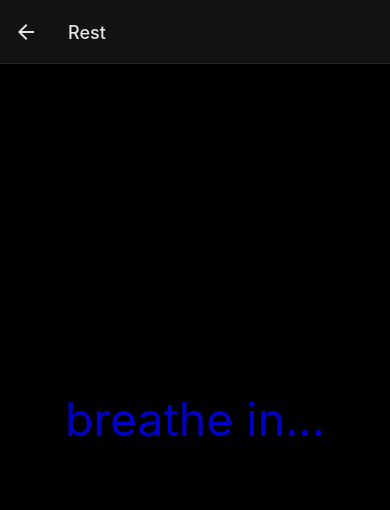
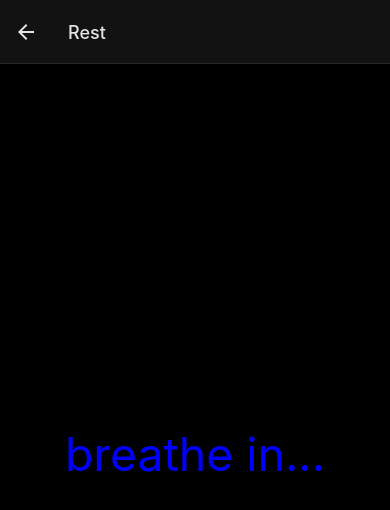
Before and after one commit to JoAnFe/MobDev-Final, a React Native app in the folder restive/: screen / in a window 390 px wide. Both pictures are taken after a click on the button "REST". Shown: the top 510 px of the page. Built offline with nearby package versions, Linux system fonts and the light colour scheme.

Commit message:
with a working breathing ball

```diff
--- a/restive/App.js
+++ b/restive/App.js
@@ -29,58 +29,53 @@ function HomePage({ navigation }) {
 }
 
 function RestPage({ navigation }) {
-  const inOpacity = useRef(new Animated.Value(0)).current;
-  const ballOpacity = useRef(new Animated.Value(0)).current; // Opacity for the blue ball
-  const ballScale = useRef(new Animated.Value(1)).current; // Scale for the blue ball
+  const fadeAnim = useRef(new Animated.Value(1)).current; // Initial opacity for the text
+  const ballOpacity = useRef(new Animated.Value(0)).current; // Initial opacity for the ball
+  const ballScale = useRef(new Animated.Value(1)).current; // Initial scale for the ball
 
   useEffect(() => {
-    // Sequence: Text fades in, then after a delay, the blue ball appears
+    // Sequence for fading out text and fading in ball
     Animated.sequence([
-      Animated.timing(inOpacity, {
-        toValue: 1,
-        duration: 4000,
+      Animated.delay(4000), // Wait for 4 seconds
+      Animated.timing(fadeAnim, { // Fade out the text
+        toValue: 0,
+        duration: 2000,
         useNativeDriver: true,
       }),
-      Animated.delay(4000), // Wait for 4 seconds after text animation
-      Animated.timing(ballOpacity, { // Fade in the blue ball
+      Animated.timing(ballOpacity, { // Fade in the ball
         toValue: 1,
         duration: 2000,
         useNativeDriver: true,
       }),
-    ]).start();
-
-    // Loop for the blue ball growing and shrinking
+    ]).start(() => {
+      // After the sequence is complete, start the breathing effect
       Animated.loop(
         Animated.sequence([
           Animated.timing(ballScale, {
-          toValue: 1.5, // Grow the ball to 1.5 times its size
-          duration: 2000,
+            toValue: 9, // Scale up
+            duration: 10000,
             useNativeDriver: true,
           }),
           Animated.timing(ballScale, {
-          toValue: 1, // Shrink the ball back to its original size
+            toValue: 1, // Scale down
             duration: 2000,
             useNativeDriver: true,
           }),
         ])
       ).start();
-  }, [inOpacity, ballOpacity, ballScale]);
+    });
+  }, [fadeAnim, ballOpacity, ballScale]);
 
   return (
     <View style={styles.container}>
       <StatusBar style="auto" />
-      <Animated.Text style={{ color: "blue", fontSize: cellHeight / 6, opacity: inOpacity }}>
+      <Animated.Text style={[styles.fadeText, { opacity: fadeAnim }]}>
         breathe in...
       </Animated.Text>
-      <Animated.View style={{
+      <Animated.View style={[styles.ball, {
         opacity: ballOpacity,
-        width: 50, // Initial size
-        height: 50,
-        backgroundColor: 'blue',
-        borderRadius: 25, // Make it a circle
-        marginTop: 20, // Adjust spacing as needed
-        transform: [{ scale: ballScale }], // Apply the scaling
-      }} />
+        transform: [{ scale: ballScale }] // Apply scaling animation
+      }]} />
     </View>
   );
 }
@@ -116,9 +111,22 @@ export default function App() {
 const styles = StyleSheet.create({
   container: {
     flex: 1,
-    backgroundColor: '#000', // force dark background
     alignItems: 'center',
     justifyContent: 'center',
+    backgroundColor: '#000', // force dark mode
+    position: 'relative', // Needed for absolute positioning
   },
-
+  fadeText: {
+    color: "blue",
+    fontSize: cellHeight/6, // Adjust as needed
+    position: 'absolute', // Allows the text and the ball to occupy the same space
+  },
+  ball: {
+    width: 50,
+    height: 50,
+    backgroundColor: 'blue',
+    borderRadius: 25, // Make it a circle
+    position: 'absolute', // Allows the text and the ball to occupy the same space
+    opacity: 0, // Start invisible
+  },
 });
```
Lines whose indentation alone changed are shown as unchanged.
